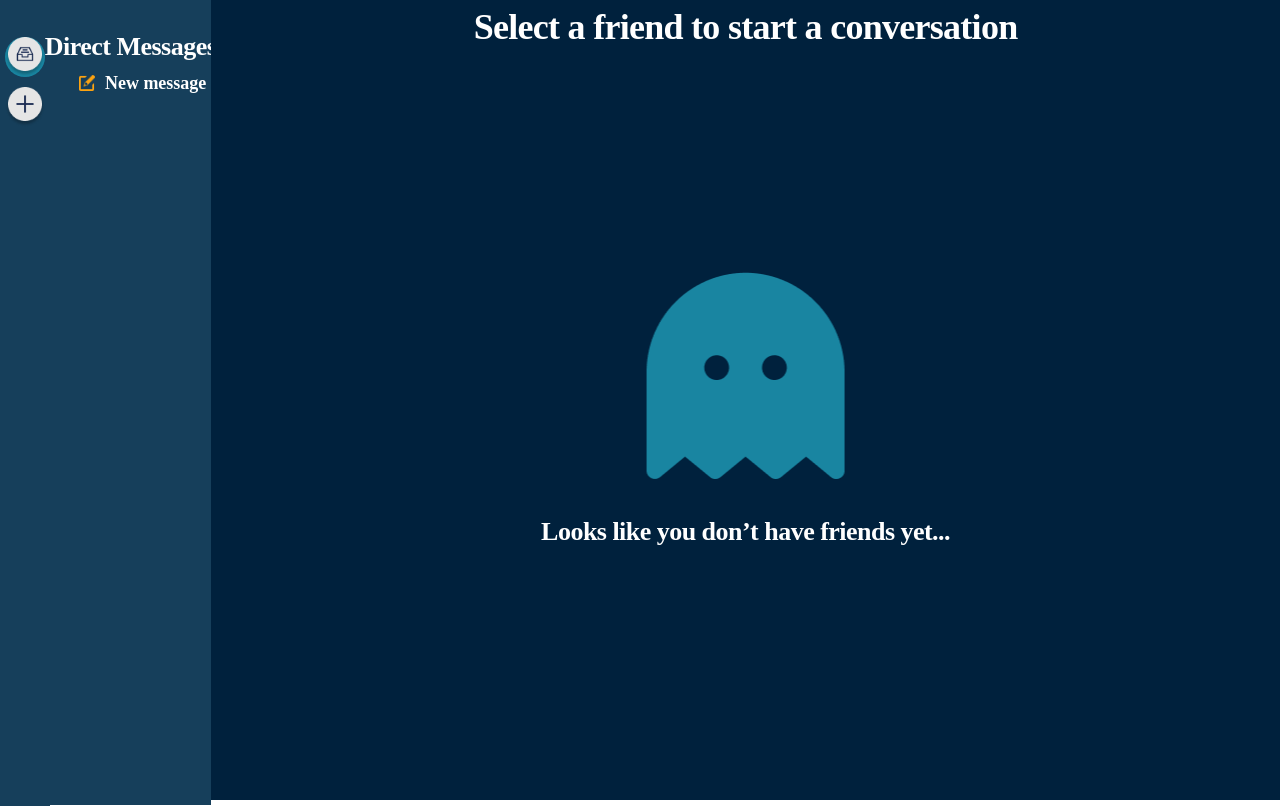
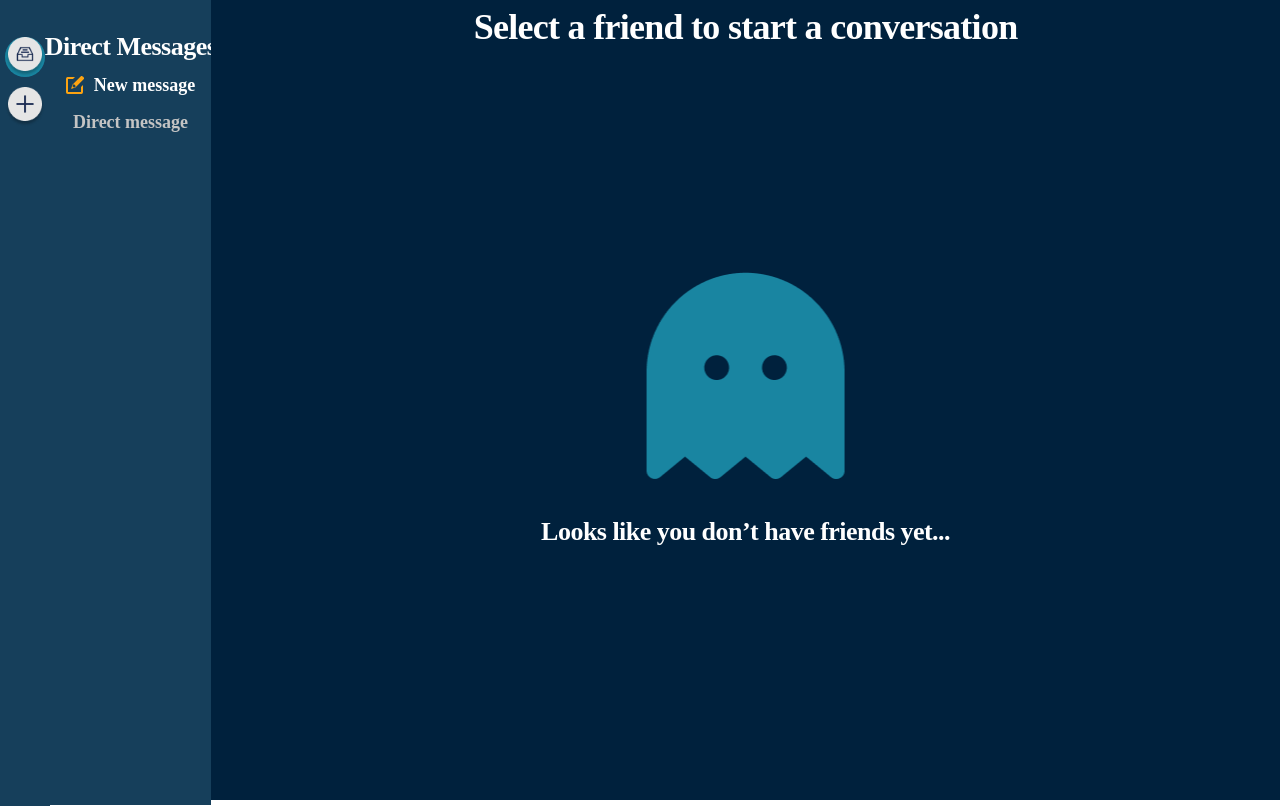
Before and after one commit to PiloucK/Transcendence, a Next.js app in the folder frontend/: page /chat in a window 1280 px wide. Built offline with nearby package versions, Linux system fonts and the light colour scheme; no server answers.

Commit message:
✨💄🚧 Introducing the direct message's logic in the frontend.

```diff
--- a/frontend/src/components/Cards/CardUserDM.tsx
+++ b/frontend/src/components/Cards/CardUserDM.tsx
@@ -5,14 +5,35 @@ import { IUserPublicInfos } from "../../interfaces/users";
 
 import Avatar from "@mui/material/Avatar";
 import profileIcon from "../../public/profile_icon.png";
+import { useLoginContext } from "../../context/LoginContext";
+import userService from "../../services/users";
 
-export function CardUserDM({
-  userInfos,
-}: {
-  userInfos: IUserPublicInfos;
-}) {
+import io from "socket.io-client";
+
+const socket = io("http://0.0.0.0:3002", { transports: ["websocket"] });
+
+export function CardUserDM({ userInfos }: { userInfos: IUserPublicInfos }) {
+  const loginContext = useLoginContext();
+
+  const createDM = () => {
+    if (
+      loginContext.userLogin !== null &&
+      loginContext.userLogin !== userInfos.login42
+    ) {
+      userService
+        .createDM(loginContext.userLogin, userInfos.login42)
+        .then(() => {
+          socket.emit("user:update-direct-messages");
+        });
+    }
+  };
+
   return (
-    <div className={styles.user_card_dm} key={userInfos.login42}>
+    <div
+      className={styles.user_card_dm}
+      onClick={createDM}
+      key={userInfos.login42}
+    >
       <div className={styles.user_card_avatar}>
         <Avatar src={profileIcon} sx={{ width: "100px", height: "100px" }} />
       </div>
--- a/frontend/src/components/Chat/Menus.tsx
+++ b/frontend/src/components/Chat/Menus.tsx
@@ -6,10 +6,51 @@ import newMessageLogo from "../../public/new_message_logo.png";
 import directMessage from "../../public/direct_message.png";
 import addChannel from "../../public/add_channel.png";
 
+import { useLoginContext } from "../../context/LoginContext";
+import { IUserPublicInfos } from "../../interfaces/users";
+import userService from "../../services/users";
+
+import io from "socket.io-client";
+
+const socket = io("http://0.0.0.0:3002", { transports: ["websocket"] });
+
+function DMList({ openedDMs, getStyle, setMenu }: { openedDMs: IUserPublicInfos[], getStyle: (key: string) => any, setMenu: (menu: string) => void }) {
+  return (
+    <div
+      className={getStyle("direct_message")}
+      onClick={() => {
+        setMenu("direct_message");
+      }}
+    >
+      {/* Display the user avatar here */}
+      Direct message
+    </div>
+  );
+}
+
 export function DirectMessageMenu(props: {
   menu: string;
   setMenu: (menu: string) => void;
 }) {
+  const loginContext = useLoginContext();
+  const [openedDMs, setOpenedDMs] = React.useState<IUserPublicInfos[]>([]);
+
+  React.useEffect(() => {
+    userService
+      .getAllDMOpened(loginContext.userLogin)
+      .then((currentDMs: IUserPublicInfos[]) => {
+        setOpenedDMs(currentDMs);
+      });
+
+    socket.on("update-direct-messages", () => {
+      userService
+        .getAllDMOpened(loginContext.userLogin)
+        .then((currentDMs: IUserPublicInfos[]) => {
+          setOpenedDMs(currentDMs);
+        });
+    });
+  }, []);
+
   const getStyle = (key: string) => {
     if (props.menu === key) {
       return styles.chat_direct_message_menu_new_selected;
@@ -17,6 +58,7 @@ export function DirectMessageMenu(props: {
       return styles.chat_direct_message_menu_new;
     }
   };
+
   return (
     <div className={styles.chat_direct_message_menu}>
       <div className={styles.chat_direct_message_menu_title}>
@@ -31,7 +73,7 @@ export function DirectMessageMenu(props: {
         <Image src={newMessageLogo} alt="new message" width={18} height={18} />
         New message
       </div>
-      {/* Put the map of current DM here */}
+      <DMList openedDMs={openedDMs} getStyle={getStyle} setMenu={props.setMenu} />
     </div>
   );
 }
--- a/frontend/src/services/users.tsx
+++ b/frontend/src/services/users.tsx
@@ -47,6 +47,37 @@ const deleteOne = (login: string) => {
     });
 };
 
+const createDM = (login: string, friendLogin42: string) => {
+  const request = axios.patch(`${baseUrl}/${login}/createDM`, {
+    friendLogin42,
+  });
+  return request
+    .then((response) => response.data)
+    .catch((e) => {
+      console.error(e);
+    });
+};
+
+const getOneDM = (login: string, friendLogin42: string) => {
+  const request = axios.get(`${baseUrl}/${login}/getOneDM`, {
+    friendLogin42,
+  });
+  return request
+    .then((response) => response.data)
+    .catch((e) => {
+      console.error(e);
+    });
+};
+
+const getAllDMOpened = (login: string) => {
+  const request = axios.get(`${baseUrl}/${login}/getAllDMOpened`);
+  return request
+    .then((response) => response.data)
+    .catch((e) => {
+      console.error(e);
+    });
+};
+
 const blockUser = (login: string, friendLogin42: string) => {
   const request = axios.patch(`${baseUrl}/${login}/blockUser`, {
     friendLogin42,
@@ -68,7 +99,6 @@ const unblockUser = (login: string, friendLogin42: string) => {
       console.error(e);
     });
 };
-
 
 const sendFriendRequest = (login: string, friendLogin42: string) => {
   const request = axios.patch(`${baseUrl}/${login}/sendFriendRequest`, {
@@ -152,7 +182,6 @@ const getUserFriendRequestsSent = (login: string) => {
     });
 };
 
-
 const getUserBlocked = (login: string) => {
   const request = axios.get(`${baseUrl}/${login}/blockedUsers`);
   return request
@@ -204,6 +233,9 @@ export default {
   getOne,
   addOne,
   deleteOne,
+	createDM,
+	getOneDM,
+	getAllDMOpened,
   blockUser,
   unblockUser,
   sendFriendRequest,
--- a/frontend/src/styles/Home.module.css
+++ b/frontend/src/styles/Home.module.css
@@ -967,10 +967,9 @@ and should display them in columns of three cards max */
   color: #ffffff;
 }
 
-.chat_direct_message_menu_new {
-  position: absolute;
-  left: 15%;
-  top: 8%;
+.chat_direct_message_menu_new, .chat_direct_message_menu_new_selected {
+  position: relative;
+	top: 5%;
 
   /* transform: translate(-50%, 0%); */
   /* Body */
@@ -998,32 +997,8 @@ and should display them in columns of three cards max */
 }
 
 .chat_direct_message_menu_new_selected {
-  position: absolute;
-  left: 15%;
-  top: 8%;
-
-  /* transform: translate(-50%, 0%); */
-  /* Body */
-
-  margin: 0.3rem;
-  /* White */
-  font-family: "Khand";
-  font-style: normal;
-  font-weight: 600;
-  font-size: 18px;
-  line-height: 28px;
-  /* identical to box height */
-
-  column-gap: 10px;
-  justify-content: space-between;
-
-  display: flex;
-  align-items: center;
-  font-feature-settings: "tnum" on, "lnum" on;
-
-  /* Dark grey */
-
-  color: #ffffff;
+  color: #ffffff;
+	cursor: default;
 }
 
 .chat_direct_message_content {
```
Also changed, not shown: 1 other file (tests, documents, lock files or other folders). Lines whose indentation alone changed are shown as unchanged.
